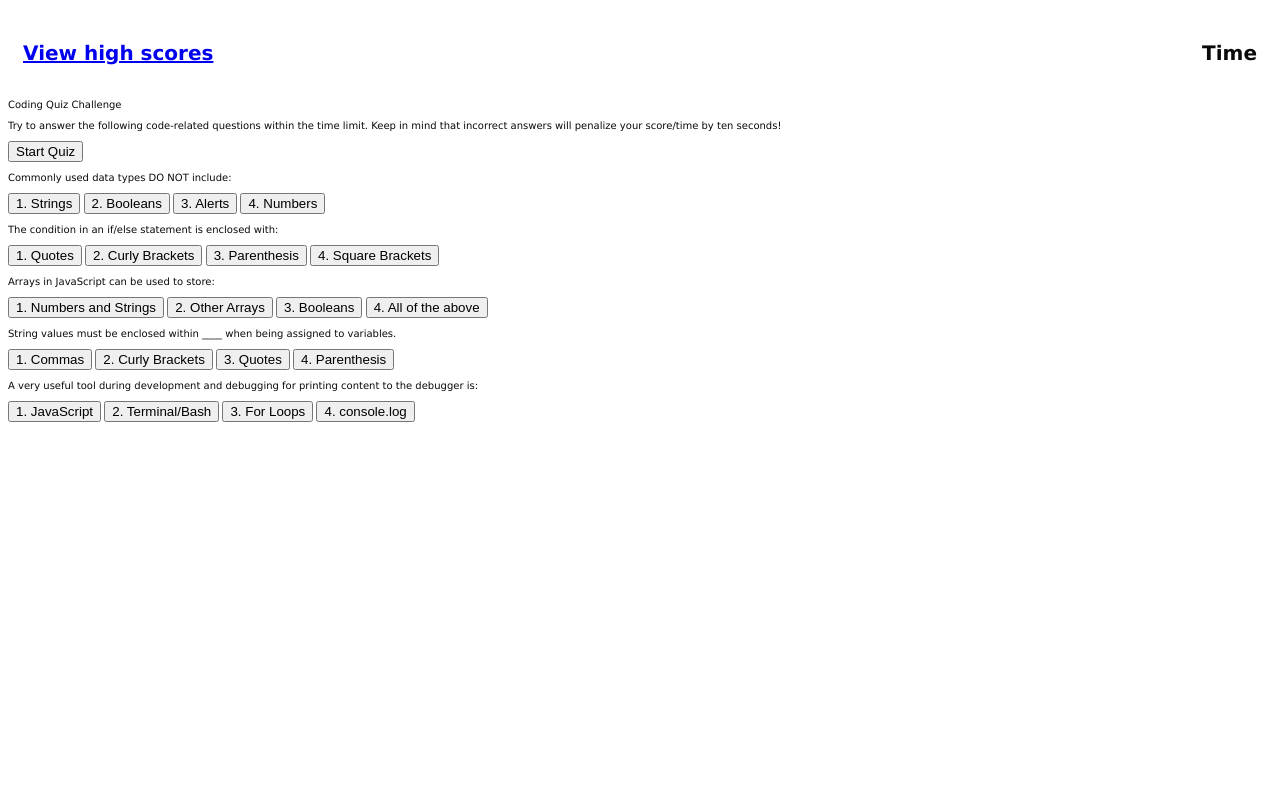
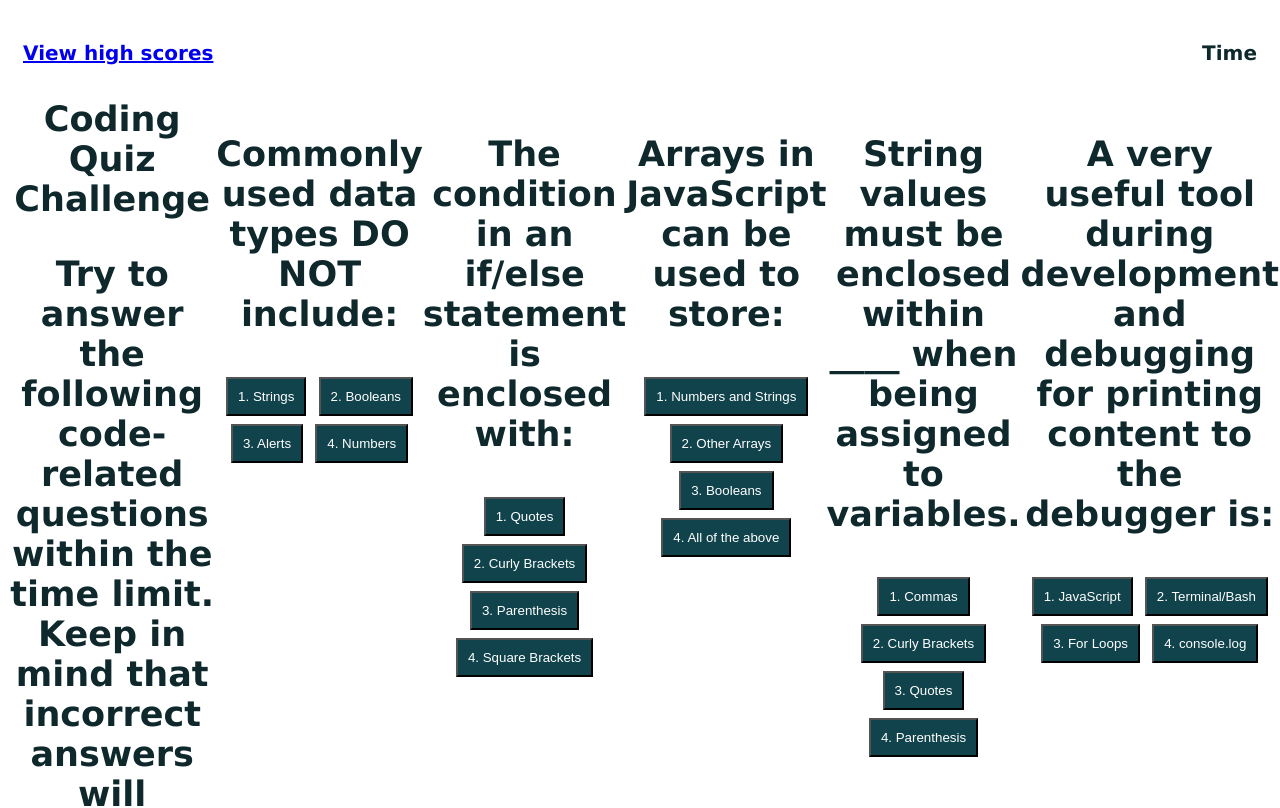
Before and after one commit to kwimbish2022/Code-Quiz, a plain HTML site: page index.html in a window 1280 px wide. Shown: the top 808 px of the page. Drawn offline with Linux system fonts and the light colour scheme.

Commit message:
added timer to js

```diff
--- a/assets/script.js
+++ b/assets/script.js
@@ -1,3 +1,5 @@
+// TODO: how to have correct/incorrect popup under question after click ?on html? //
+
 var timerEl = document.getElementById('countdown');
 
 // Timer that counts down from 60
--- a/assets/styles.css
+++ b/assets/styles.css
@@ -4,10 +4,9 @@
 
 /* define colors */
 :root {
-  --primary: #0a0a0a;
+  --primary: #0e282c;
   --secondary: #10434b;
   --tertiary: #a1dce6;
-  font-size: 62.5%;
 }
 
 body {
@@ -21,5 +20,20 @@ header {
   display: flex;
   justify-content: space-between;
   flex-wrap: wrap;
+  font-size: 62.5%;
 }
 /* header styles end */
+
+/* apply styles to container */
+.intro {
+  font-size: 35px;
+  font-weight: bold;
+  display: flex;
+  text-align: center;
+}
+
+.btn {
+  background-color: var(--secondary);
+  color: #ffff;
+  padding: 10px;
+}
```
